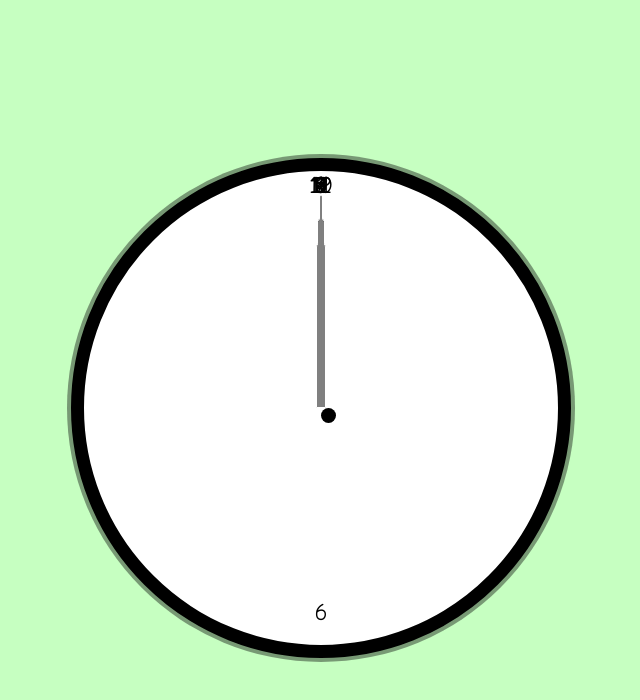
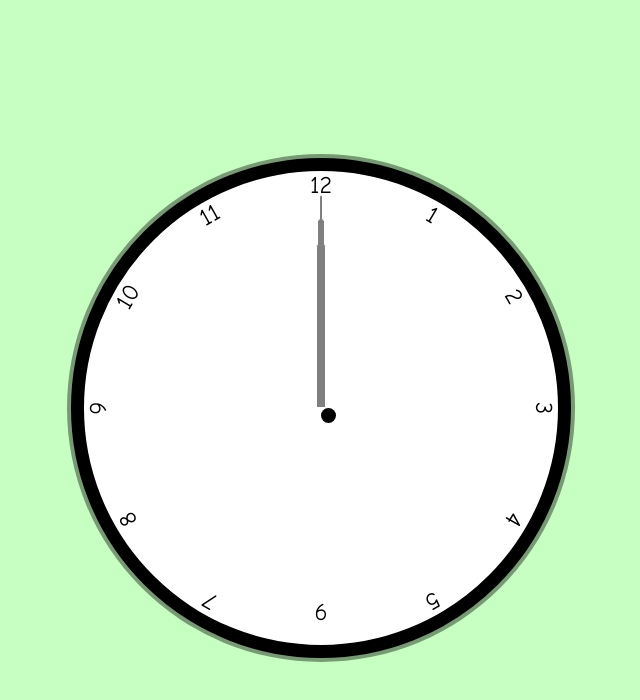
Before and after one commit to sultanarebaka/Clock, a plain HTML site: page index.html in a window 1280 px wide. Shown: the whole page, without its empty margins (319-959 px from the left). Drawn offline with Linux system fonts and the light colour scheme.

Commit message:
Update style.css

```diff
--- a/style.css
+++ b/style.css
@@ -44,8 +44,7 @@ position: absolute;
 	width: 100%;
 	height: 100%;
 	text-align: center;
-	transform: rotate;
-	font-size: 1.5rem;
+transform: rotate(var(--rotation));	font-size: 1.5rem;
 }
 
 .clock .number1{--rotation: 30deg}
```
